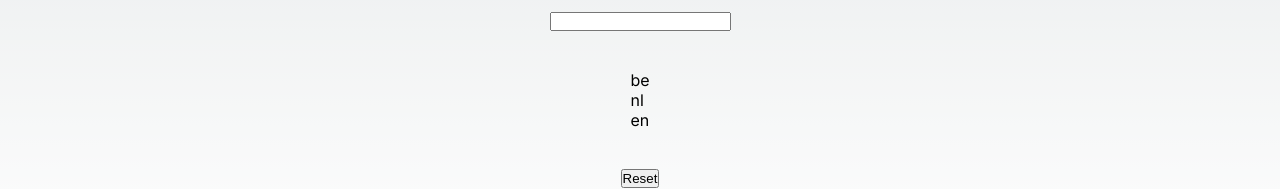
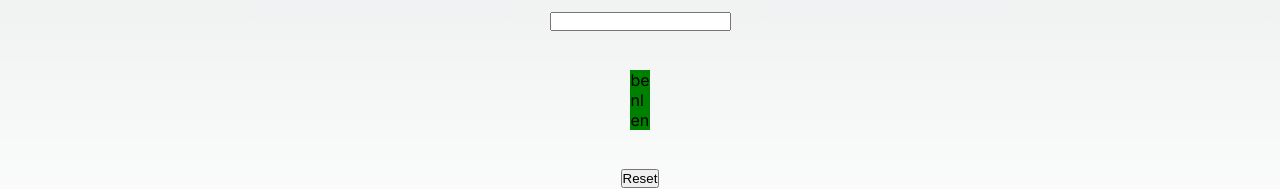
Before and after one commit to bengeendokter/Local-Vote, a Next.js app: page / in a window 1280 px wide. Shown: the part 516-705 px from the top of the page. Built offline with nearby package versions, Linux system fonts and the light colour scheme.

Commit message:
Add conditional styling for Draggable component

```diff
--- a/src/app/home/page.tsx
+++ b/src/app/home/page.tsx
@@ -2,17 +2,13 @@ import * as React from 'react';
 import QRCode from 'react-qr-code';
 import styles from './home.module.css';
 import { Link, useSearchParams } from 'react-router-dom';
-import { DragDropContext, Draggable, Droppable } from 'react-beautiful-dnd';
-
-const data =
-{
-    inputValue: ["be", 'nl', 'en']
-};
+import { DragDropContext, Draggable, Droppable, OnDragEndResponder } from 'react-beautiful-dnd';
 
 function Home()
 {
     const [queryParams, setQueryParams] = useSearchParams();
     const [inputValue, setInputValue] = React.useState("");
+    const [countries, setCountries] = React.useState(["be", 'nl', 'en']);
 
     React.useEffect(() =>
     {
@@ -55,7 +51,25 @@ function Home()
         setInputValue("");
     }, [queryParams, setQueryParams]);
 
-    const onDragEnd = () => { };
+    const onDragEnd: OnDragEndResponder = (result) =>
+    {
+        const { destination, source, draggableId } = result;
+        if(!destination)
+        {
+            return;
+        }
+
+        if(destination.droppableId === source.droppableId && destination.index === source.index)
+        {
+            return;
+        }
+
+        const column = Array.from(countries);
+        column.splice(source.index, 1);
+        column.splice(destination.index, 0, draggableId);
+
+        setCountries(column);
+    };
 
 
     // TODO watch https://egghead.io/lessons/react-reorder-a-list-with-react-beautiful-dnd
@@ -77,14 +91,16 @@ function Home()
                     <Droppable droppableId='countries'>
                         {
                             (provided) => (<div ref={provided.innerRef} {...provided.droppableProps} >
-                                {data.inputValue.map((country, index) => <Draggable draggableId={country} index={index} key={country}>
-                                    {provided =>
+                                {countries.map((country, index) => <Draggable draggableId={country} index={index} key={country}>
+                                    {(provided, snapshot) =>
                                     (
                                         <div
                                             {...provided.draggableProps}
                                             {...provided.dragHandleProps}
                                             ref={provided.innerRef} >
-                                                <p>{country}</p>
+                                            <p
+                                                style={{ backgroundColor: snapshot.isDragging ? "red" : "green" }}>
+                                                {country}</p>
                                         </div>
                                     )
                                     }
```
Lines whose indentation alone changed are shown as unchanged.
